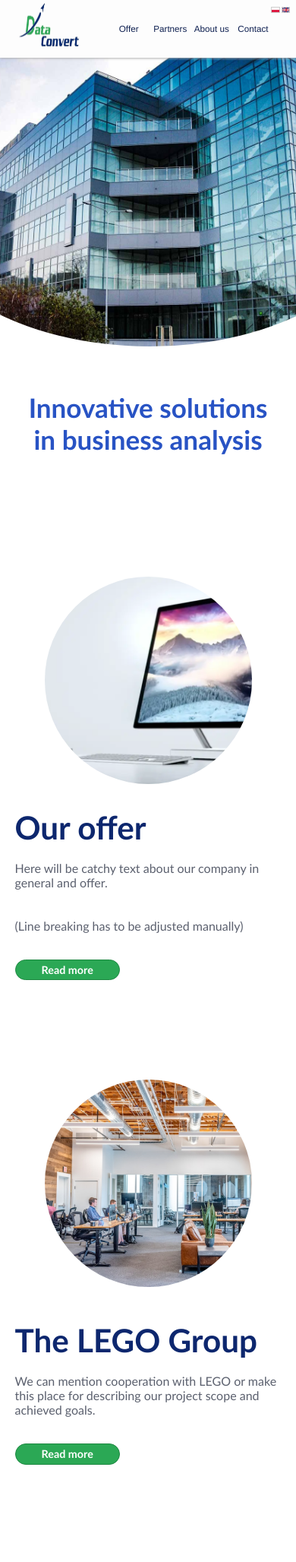
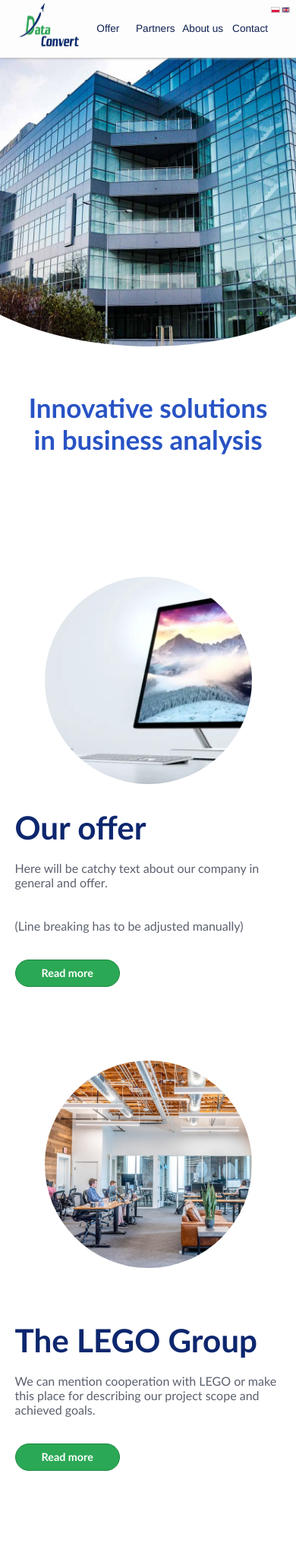
Before and after one commit to cynka02/cynka02.github.io, a PHP site: page / in a window 390 px wide. Shown: the top 2056 px of the page at 76% size. Run offline with PHP 8.4, Linux system fonts and the light colour scheme; some libraries are stand-ins or nearby versions.

Commit message:
Add files via upload

```diff
--- a/styles.css
+++ b/styles.css
@@ -424,9 +424,9 @@ body
         height: 7.5vh;
     }
     #menu1, #menu2, #menu3, #menu4{
-        width: 12vw;
+        width: 14vw;
         margin-right: 2vw;
-        font-size: 3vw;
+        font-size: 3.5vw;
     }
     #menu4{
         margin-right: 0;
@@ -486,9 +486,9 @@ body
     #info1_click, #info2_click, #info3_click{
         margin-left: 0;
         width: 35vw;
-        height: 3vh;
+        height: 4vh;
         font-size: 1.7vh;
-        line-height: 3vh;
+        line-height: 4vh;
     }
     #info1_image, #info2_image, #info3_image
     {
@@ -498,13 +498,10 @@ body
         float: left;
         margin-right: 0;
         border-radius: 400vh;
-        margin-top: -63vh;
-    }
-    #info2_image{
-        margin-top: -60vh;
+        margin-top: -64vh;
     }
     #info3_image{
-        margin-top: -58vh;
+        margin-top: -60vh;
     }
     #contact{
         margin-top: -20vh;
@@ -520,4 +517,11 @@ body
     #contact3{
         margin-bottom: 5vh;
     }
+    #contact1header, #contact2header, #contact3header{
+        font-size: 3.7vh;
+    }
+    #contact1text, #contact2text, #contact3text{
+        font-size: 1.9vh;
+    }
+    #return_to_top {display: none;}
 }
```
